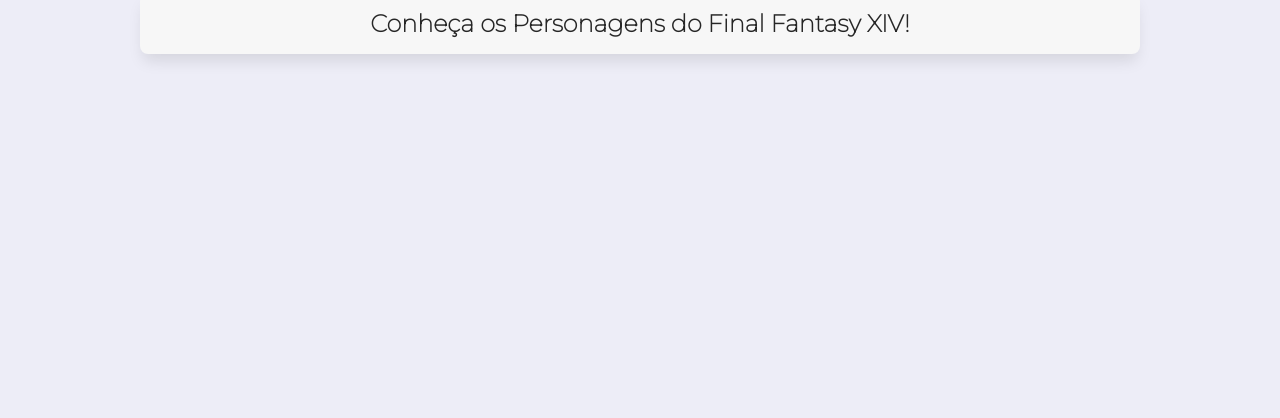
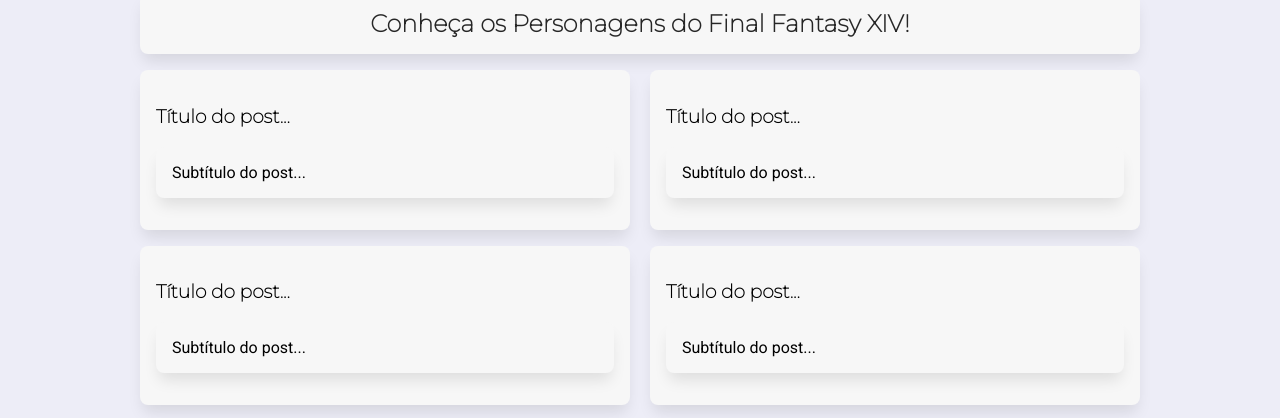
Before and after one commit to PhoenixFoxz/exercicio-final-moura, a Next.js app: page /personagens in a window 1280 px wide. Shown: the part 484-902 px from the top of the page. Before the commit the page ends 800 px from the top, so only its background shows below. Built offline with nearby package versions, Linux system fonts and the light colour scheme.

Commit message:
Criação dos posts

```diff
--- a/src/pages/personagens.jsx
+++ b/src/pages/personagens.jsx
@@ -1,4 +1,6 @@
 import Head from "next/head";
+import Link from "next/link";
+import styled from "styled-components";
 
 export default function Personagens() {
   return (
@@ -13,6 +15,69 @@
       <section>
         <h2>Conheça os Personagens do Final Fantasy XIV!</h2>
       </section>
+      <StyledListaPerso>
+        <article>
+          <Link href="/">
+            <h3>Título do post...</h3>
+            <p>Subtítulo do post...</p>
+          </Link>
+        </article>
+        <article>
+          <Link href="/">
+            <h3>Título do post...</h3>
+            <p>Subtítulo do post...</p>
+          </Link>
+        </article>
+        <article>
+          <Link href="/">
+            <h3>Título do post...</h3>
+            <p>Subtítulo do post...</p>
+          </Link>
+        </article>
+        <article>
+          <Link href="/">
+            <h3>Título do post...</h3>
+            <p>Subtítulo do post...</p>
+          </Link>
+        </article>
+      </StyledListaPerso>
     </>
   );
 }
+
+const StyledListaPerso = styled.div`
+  article {
+    background-color: #f7f7f7;
+    padding: 1rem;
+    margin-bottom: 1rem;
+    box-shadow: var(--sombra-box);
+    border-radius: var(--borda-arredondada);
+    transition: transform 200ms;
+  }
+
+  article:hover {
+    cursor: pointer;
+    transform: scale(1.05);
+  }
+
+  @media screen and (min-width: 500px) {
+    display: flex;
+    justify-content: space-between;
+    flex-wrap: wrap;
+
+    article {
+      width: 49%;
+    }
+  }
+
+  & a {
+    text-decoration: none;
+    color: black;
+
+    &:hover,
+    &:focus {
+      color: #1a18a7;
+      transition: 500ms;
+    }
+  }
+`;
```
Also changed, not shown: src/pages/company.jsx (+65 -0 lines).
